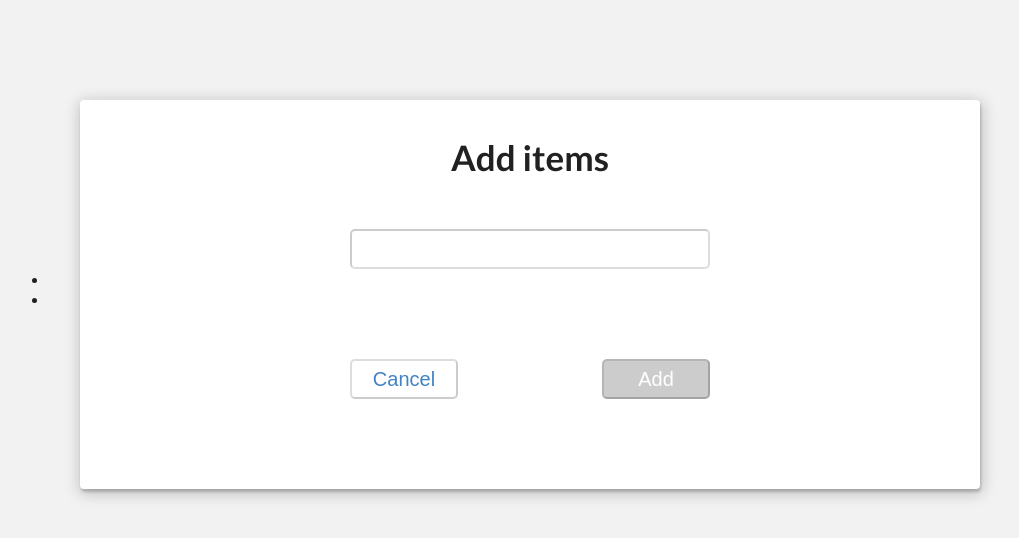
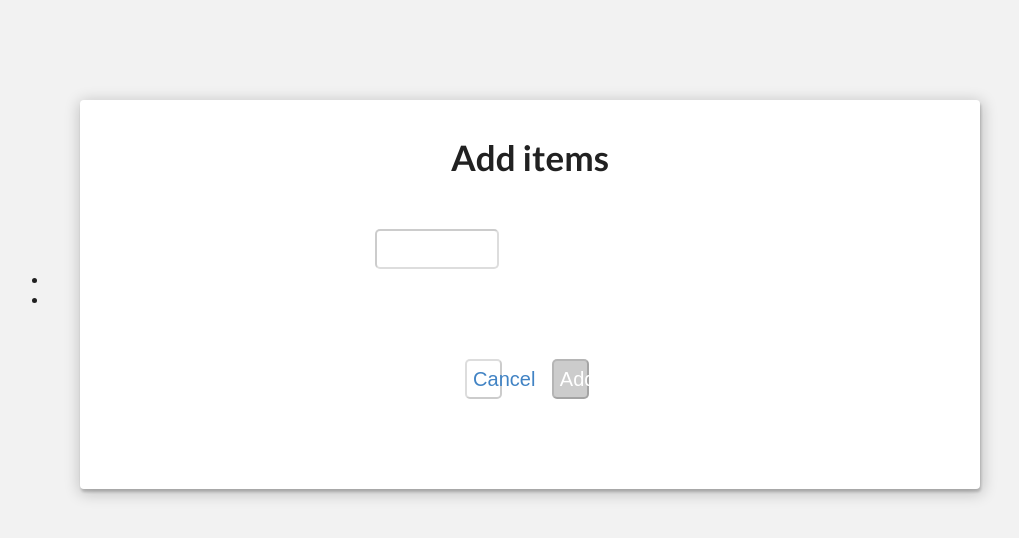
Before and after one commit to Jaguso/supermarket, a React (Create React App) app: page /modal in a window 1280 px wide. Shown: the top 538 px of the page, without its empty margins (120-1139 px from the left). Built offline with nearby package versions, Linux system fonts and the light colour scheme.

Commit message:
input in modal changes local storage

```diff
--- a/src/components/Modal.css
+++ b/src/components/Modal.css
@@ -40,7 +40,6 @@
 
 .button-1 {
   background-color: rgb(255, 255, 255);
-  color: rgb(0, 0, 0);
 }
 
 .button-2 {
--- a/src/components/Modal.js
+++ b/src/components/Modal.js
@@ -5,16 +5,45 @@ import './Modal.css';
 
 
 class Modal extends Component {
+
+  constructor() {
+    super();
+    this.state = {
+      itemname: ""
+    }
+  }
+
+  onChangeInput = (event) => {
+    const {name, value} = event.target
+
+    console.log("Valores: ", name, value);
+    this.setState({[name]: value})
+  }
+
+  onSubmit = (event) => {
+    event.preventDefault();
+    localStorage.setItem('item: ', this.state.itemname);
+  }
+
   render() {
     return  ReactDOM.createPortal(
       <div className="ui dinner modals visible active" id="main-div">
         <div className="ui standard modal visible active" id="inner-div">
           <h2 className="modal-title">Add items</h2>
-          <input className="input" />
-          <div className="buttons">
-            <button id="button" className="button-1"><a href="/">Cancel</a></button>
-            <button id="button" className="button-2">Add</button>
-          </div>
+          <form onSubmit={this.onSubmit}>
+            <input
+              className="input"
+              type="text"
+              name="itemname"
+              value={this.state.itemname}
+              onChange={this.onChangeInput}
+              />
+            <div className="buttons">
+              <button id="button" className="button-1"><a href="/">Cancel</a></button>
+              <button id="button" className="button-2" type="submit">Add</button>
+            </div>
+          </form>
+
         </div>
       </div>,
       document.querySelector('#modal')
```
